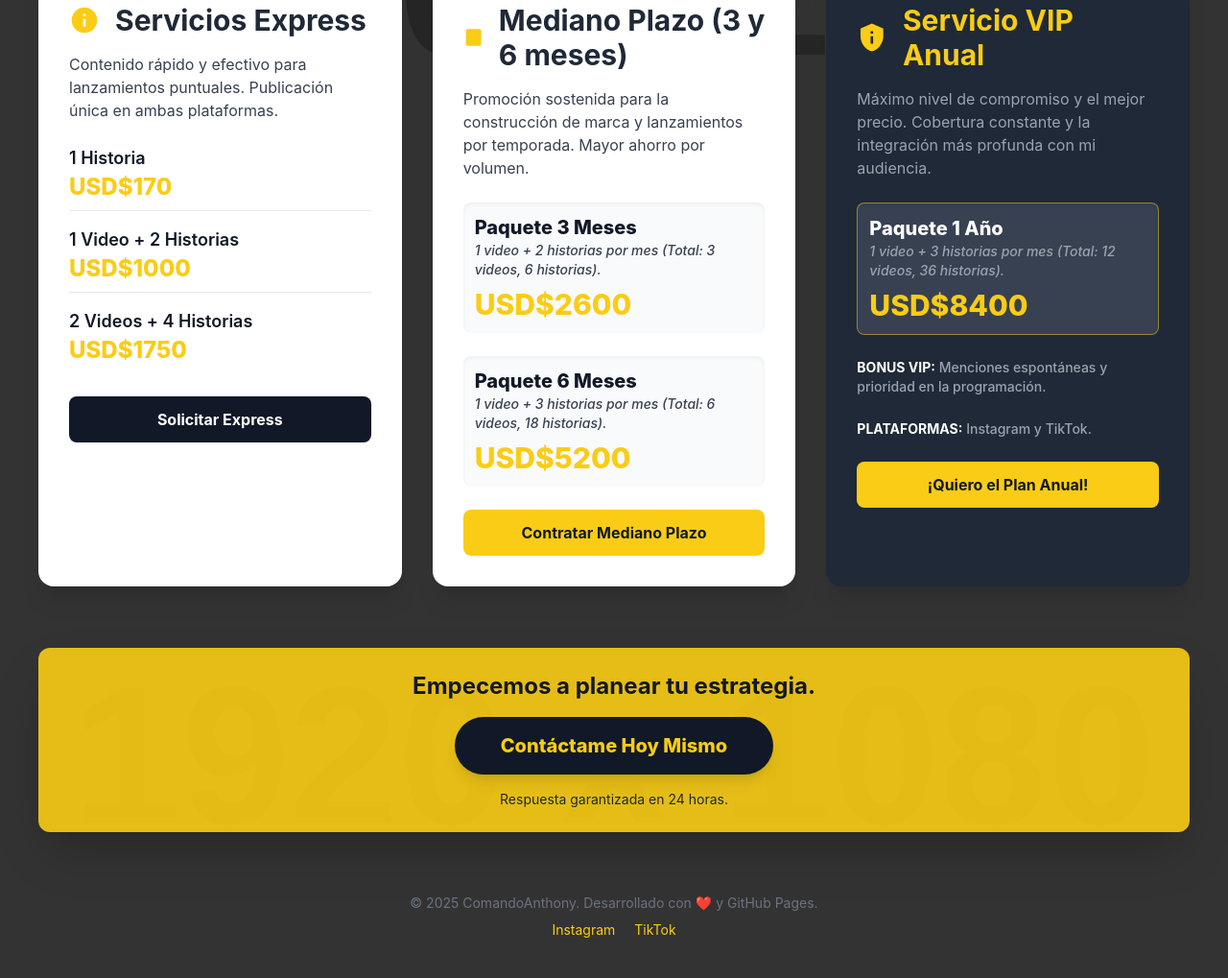
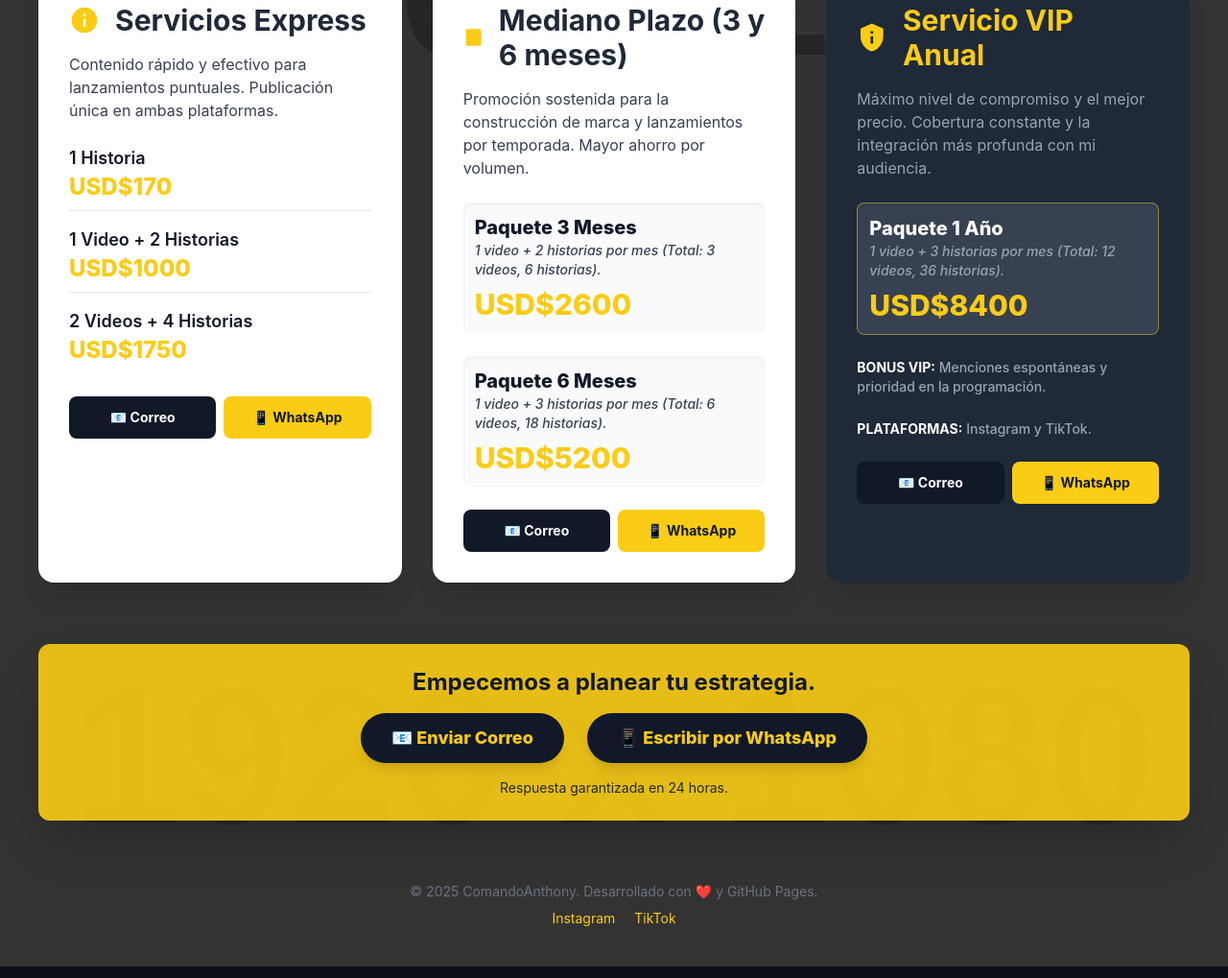
Before and after one commit to comandoanthony/comandoanthony.github.io, a plain HTML site: page index.html in a window 1280 px wide. Shown: the part 1197-2216 px from the top of the page at 96% size. Drawn offline with nearby package versions, Linux system fonts and the light colour scheme; placeholder pictures from the web are drawn by us.

Commit message:
Update index.html

```diff
--- a/index.html
+++ b/index.html
@@ -1,11 +1,11 @@
 
-   <!DOCTYPE html>
+
+       <!DOCTYPE html>
 <html lang="es">
 <head>
     <meta charset="UTF-8">
     <meta name="viewport" content="width=device-width, initial-scale=1.0">
     <title>Servicios de Publicidad en Redes Sociales | ComandoAnthony</title>
-    <!-- Carga de Tailwind CSS -->
     <script src="https://cdn.tailwindcss.com"></script>
     <style>
         /* Define la fuente Inter y el estilo del cuerpo */
@@ -73,7 +73,6 @@
             border-radius: 4px;
         }
     </style>
-    <!-- Configuración de color para Tailwind -->
     <script>
         tailwind.config = {
             theme: {
@@ -92,78 +91,65 @@
     <div class="background-container">
         <div class="overlay"></div>
 
-        <!-- Contenido principal centrado y con max-width para legibilidad -->
         <div class="relative z-10 p-4 md:p-10 w-full max-w-7xl mx-auto">
 
-            <!-- Encabezado y Propuesta de Valor -->
             <header class="text-center mb-16 bg-gray-900/80 backdrop-blur-sm p-8 rounded-2xl shadow-2xl border-b-4 border-primary">
                 <h1 class="text-5xl md:text-7xl font-extrabold text-white mb-4 leading-tight">
                     <span class="text-primary">ComandoAnthony</span><br class="block md:hidden"/> | Publicidad con Impacto
                 </h1>
 
                 <p class="text-xl md:text-2xl text-gray-300 max-w-4xl mx-auto mt-6">
-                    Soy un <strong class="text-primary">creador de contenido influyente</strong> especializado en ayudar a las marcas a crecer. Mis servicios combinados en *Instagram y TikTok* garantizan la máxima exposición y conversión para tu producto.
+                    Soy un <strong class="text-primary">creador de contenido influyente</strong> especializado en [Nicho/Intereses]. Mis servicios combinados en *Instagram y TikTok* garantizan la máxima exposición y conversión para tu producto.
                 </p>
             </header>
 
-            <!-- SECCIÓN 1: ESTADÍSTICAS CLAVE Y PRUEBA SOCIAL -->
             <section class="mb-16">
                 <h2 class="text-4xl font-bold text-center text-white mb-10">Resultados que Impulsan tu Marca</h2>
 
-                <!-- Bloque de Métricas -->
                 <div class="grid grid-cols-2 md:grid-cols-4 gap-6 text-center mb-12">
 
-                    <!-- Métrica 1: Seguidores (ACTUALIZADO: 2.5M+) -->
                     <div class="bg-secondary/70 p-4 rounded-xl shadow-lg border-b-4 border-primary">
                         <p class="text-4xl font-extrabold text-white">2.5M+</p>
                         <p class="text-sm text-gray-400 mt-1">Seguidores Combinados</p>
                     </div>
 
-                    <!-- Métrica 2: Alcance Total (ACTUALIZADO: 50M) -->
                     <div class="bg-secondary/70 p-4 rounded-xl shadow-lg border-b-4 border-primary">
                         <p class="text-4xl font-extrabold text-white">50M+</p>
                         <p class="text-sm text-gray-400 mt-1">Cuentas Alcanzadas (30 Días)</p>
                     </div>
 
-                    <!-- Métrica 3: Impresiones (ACTUALIZADO: 30M) -->
                     <div class="bg-secondary/70 p-4 rounded-xl shadow-lg border-b-4 border-primary">
                         <p class="text-4xl font-extrabold text-white">30M+</p>
                         <p class="text-sm text-gray-400 mt-1">Impresiones Mensuales</p>
                     </div>
 
-                    <!-- Métrica 4: Demografía (SIN CAMBIOS) -->
                     <div class="bg-secondary/70 p-4 rounded-xl shadow-lg border-b-4 border-primary">
                         <p class="text-4xl font-extrabold text-white">70%</p>
                         <p class="text-sm text-gray-400 mt-1">Audiencia Clave (18-35 Años)</p>
                     </div>
                 </div>
 
-                <!-- Carrusel de Testimonios (Arrastrable en móvil) -->
                 <h3 class="text-2xl font-semibold text-white mb-6">Testimonios de Clientes</h3>
                 <div class="testimonial-carousel">
 
-                    <!-- Testimonio 1 -->
                     <div class="testimonial-card bg-white p-6 rounded-xl shadow-2xl">
                         <p class="text-gray-700 italic mb-4">"El paquete de 3 meses superó nuestras expectativas. La audiencia de ComandoAnthony es increíblemente fiel, lo que se tradujo en un aumento del 30% en las ventas directas."</p>
                         <p class="font-bold text-gray-900">- Ana Gómez</p>
                         <p class="text-sm text-gray-500">Jefa de Marketing, Marca de Ropa [EJEMPLO]</p>
                     </div>
 
-                    <!-- Testimonio 2 -->
                     <div class="testimonial-card bg-white p-6 rounded-xl shadow-2xl">
                         <p class="text-gray-700 italic mb-4">"Necesitábamos una inyección de viralidad y el servicio express de videos en TikTok fue la solución. Obtuvimos miles de reproducciones en menos de 48 horas."</p>
                         <p class="font-bold text-gray-900">- Ricardo Sanz</p>
                         <p class="text-sm text-gray-500">Fundador, Startup Tecnológica [EJEMPLO]</p>
                     </div>
 
-                    <!-- Testimonio 3 -->
                     <div class="testimonial-card bg-white p-6 rounded-xl shadow-2xl">
                         <p class="text-gray-700 italic mb-4">"El plan VIP Anual nos da tranquilidad. Sabemos que nuestra marca tiene presencia constante y relevante en dos de las plataformas más importantes. Un socio de confianza."</p>
                         <p class="font-bold text-gray-900">- María Flores</p>
                         <p class="text-sm text-gray-500">Gerente Comercial, Empresa de Servicios [EJEMPLO]</p>
                     </div>
 
-                    <!-- Testimonio 4 (Placeholder) -->
                     <div class="testimonial-card bg-white p-6 rounded-xl shadow-2xl">
                         <p class="text-gray-700 italic mb-4">"¡Añade tu mejor testimonio aquí! La prueba social es clave. No olvides incluir la marca con la que trabajaste para darle credibilidad."</p>
                         <p class="font-bold text-gray-900">- Nombre del Cliente</p>
@@ -176,13 +162,10 @@
                 </p>
             </section>
 
-            <!-- Título de Servicios -->
             <h2 class="text-4xl font-bold text-center text-white mb-10">Tarifas y Paquetes de Publicidad</h2>
 
-            <!-- SECCIÓN 2: GRID DE PAQUETES (SIN CAMBIOS) -->
             <div class="grid grid-cols-1 lg:grid-cols-3 gap-8">
 
-                <!-- Tarjeta de Servicio: SERVICIOS EXPRESS (ONE-TIME) -->
                 <div class="bg-white p-8 rounded-2xl shadow-xl transition duration-300 transform hover:scale-[1.03] hover:shadow-primary/70 border-t-4 border-primary">
                     <div class="flex items-center mb-4">
                         <svg class="w-8 h-8 mr-4 text-primary" fill="currentColor" viewBox="0 0 24 24"><path d="M12 2C6.48 2 2 6.48 2 12s4.48 10 10 10 10-4.48 10-10S17.52 2 12 2zm1 15h-2v-6h2v6zm0-8h-2V7h2v2z"/></svg>
@@ -191,29 +174,32 @@
                     <p class="text-gray-700 mb-6">Contenido rápido y efectivo para lanzamientos puntuales. Publicación única en ambas plataformas.</p>
 
                     <ul class="space-y-4 text-gray-600 font-medium">
-                        <!-- Paquete 1 Historia -->
                         <li class="border-b pb-2">
                             <span class="block text-lg font-semibold text-gray-900">1 Historia</span>
                             <span class="text-2xl font-extrabold text-primary">USD$170</span>
                         </li>
 
-                        <!-- Paquete 1 Video + 2 Historias -->
                         <li class="border-b pb-2">
                             <span class="block text-lg font-semibold text-gray-900">1 Video + 2 Historias</span>
                             <span class="text-2xl font-extrabold text-primary">USD$1000</span>
                         </li>
 
-                        <!-- Paquete 2 Videos + 4 Historias -->
                         <li class="pb-2">
                             <span class="block text-lg font-semibold text-gray-900">2 Videos + 4 Historias</span>
                             <span class="text-2xl font-extrabold text-primary">USD$1750</span>
                         </li>
                     </ul>
 
-                    <a href="#contacto" class="block mt-6 text-center bg-gray-900 text-white py-3 rounded-lg font-bold hover:bg-gray-800 transition">Solicitar Express</a>
-                </div>
+                    <div class="flex justify-center space-x-2 mt-6">
+                        <a href="mailto:comandoanthonybusiness@gmail.com" class="flex-1 text-center bg-gray-900 text-white py-3 rounded-lg font-bold hover:bg-gray-800 transition text-sm">
+                            📧 Correo
+                        </a>
+                        <a href="https://wa.me/18495231725" target="_blank" class="flex-1 text-center bg-primary text-gray-900 py-3 rounded-lg font-bold hover:bg-yellow-500 transition text-sm">
+                            📱 WhatsApp
+                        </a>
+                    </div>
+                    </div>
 
-                <!-- Tarjeta de Servicio: PAQUETES A MEDIANO PLAZO -->
                 <div class="bg-white p-8 rounded-2xl shadow-xl transition duration-300 transform hover:scale-[1.03] hover:shadow-primary/70 border-t-4 border-primary">
                     <div class="flex items-center mb-4">
                         <svg class="w-8 h-8 mr-4 text-primary" fill="currentColor" viewBox="0 0 24 24"><path d="M16 11H8V8h8v3zm-8 4h8v-3H8v3zm11 7H5c-1.1 0-2-.9-2-2V4c0-1.1.9-2 2-2h14c1.1 0 2 .9 2 2v16c0 1.1-.9 2-2 2zM7 4h10v2H7V4zm12 16H5V7h14v13z"/></svg>
@@ -222,14 +208,12 @@
                     <p class="text-gray-700 mb-6">Promoción sostenida para la construcción de marca y lanzamientos por temporada. Mayor ahorro por volumen.</p>
 
                     <ul class="space-y-6 text-gray-600 font-medium">
-                        <!-- Paquete 3 Meses -->
                         <li class="p-3 bg-gray-50 rounded-lg shadow-inner">
                             <span class="block text-xl font-extrabold text-gray-900">Paquete 3 Meses</span>
                             <p class="text-sm text-gray-700 italic mb-2">1 video + 2 historias por mes (Total: 3 videos, 6 historias).</p>
                             <span class="text-3xl font-extrabold text-primary">USD$2600</span>
                         </li>
 
-                        <!-- Paquete 6 Meses -->
                         <li class="p-3 bg-gray-50 rounded-lg shadow-inner">
                             <span class="block text-xl font-extrabold text-gray-900">Paquete 6 Meses</span>
                             <p class="text-sm text-gray-700 italic mb-2">1 video + 3 historias por mes (Total: 6 videos, 18 historias).</p>
@@ -237,10 +221,16 @@
                         </li>
                     </ul>
 
-                    <a href="#contacto" class="block mt-6 text-center bg-primary text-gray-900 py-3 rounded-lg font-bold hover:bg-yellow-500 transition">Contratar Mediano Plazo</a>
-                </div>
+                    <div class="flex justify-center space-x-2 mt-6">
+                        <a href="mailto:comandoanthonybusiness@gmail.com" class="flex-1 text-center bg-gray-900 text-white py-3 rounded-lg font-bold hover:bg-gray-800 transition text-sm">
+                            📧 Correo
+                        </a>
+                        <a href="https://wa.me/18495231725" target="_blank" class="flex-1 text-center bg-primary text-gray-900 py-3 rounded-lg font-bold hover:bg-yellow-500 transition text-sm">
+                            📱 WhatsApp
+                        </a>
+                    </div>
+                    </div>
 
-                <!-- Tarjeta de Servicio: SERVICIO VIP ANUAL -->
                 <div class="bg-gray-800 p-8 rounded-2xl shadow-xl transition duration-300 transform hover:scale-[1.03] hover:shadow-primary/70 border-t-4 border-primary">
                     <div class="flex items-center mb-4">
                         <svg class="w-8 h-8 mr-4 text-primary" fill="currentColor" viewBox="0 0 24 24"><path d="M12 1L3 5v6c0 5.55 3.84 10.74 9 12 5.16-1.26 9-6.45 9-12V5l-9-4zm-1 6h2v2h-2V7zm0 4h2v6h-2v-6z"/></svg>
@@ -249,7 +239,6 @@
                     <p class="text-gray-400 mb-6">Máximo nivel de compromiso y el mejor precio. Cobertura constante y la integración más profunda con mi audiencia.</p>
 
                     <ul class="space-y-6 text-gray-300 font-medium">
-                        <!-- Paquete Anual -->
                         <li class="p-3 bg-gray-700 rounded-lg shadow-inner border border-primary/50">
                             <span class="block text-xl font-extrabold text-white">Paquete 1 Año</span>
                             <p class="text-sm text-gray-400 italic mb-2">1 video + 3 historias por mes (Total: 12 videos, 36 historias).</p>
@@ -264,32 +253,39 @@
                         </li>
                     </ul>
 
-                    <a href="#contacto" class="block mt-6 text-center bg-primary text-gray-900 py-3 rounded-lg font-bold hover:bg-yellow-500 transition">¡Quiero el Plan Anual!</a>
-                </div>
+                    <div class="flex justify-center space-x-2 mt-6">
+                        <a href="mailto:comandoanthonybusiness@gmail.com" class="flex-1 text-center bg-gray-900 text-white py-3 rounded-lg font-bold hover:bg-gray-800 transition text-sm">
+                            📧 Correo
+                        </a>
+                        <a href="https://wa.me/18495231725" target="_blank" class="flex-1 text-center bg-primary text-gray-900 py-3 rounded-lg font-bold hover:bg-yellow-500 transition text-sm">
+                            📱 WhatsApp
+                        </a>
+                    </div>
+                    </div>
 
             </div>
 
-            <!-- Llamada a la Acción (CTA) -->
             <div id="contacto" class="text-center mt-16 p-6 bg-primary/90 rounded-xl shadow-2xl">
                 <p class="text-2xl font-bold text-gray-900 mb-4">Empecemos a planear tu estrategia.</p>
-                <!--
-                    * PASO 2: EDITA ESTE ENLACE (Tu correo o link de contacto) *
-                 -->
-                <a href="mailto:tu-correo-aqui@ejemplo.com" class="inline-block px-12 py-4 bg-gray-900 text-primary text-xl font-extrabold rounded-full shadow-lg transition duration-300 hover:bg-gray-800 hover:text-white transform hover:scale-105">
-                    Contáctame Hoy Mismo
-                </a>
+
+                <div class="flex flex-col sm:flex-row justify-center space-y-4 sm:space-y-0 sm:space-x-6">
+                    <a href="mailto:comandoanthonybusiness@gmail.com" class="inline-block px-8 py-3 bg-gray-900 text-primary text-lg font-extrabold rounded-full shadow-lg transition duration-300 hover:bg-gray-800 hover:text-white transform hover:scale-105">
+                        📧 Enviar Correo
+                    </a>
+                    <a href="https://wa.me/18495231725" target="_blank" class="inline-block px-8 py-3 bg-gray-900 text-primary text-lg font-extrabold rounded-full shadow-lg transition duration-300 hover:bg-gray-800 hover:text-white transform hover:scale-105">
+                        📱 Escribir por WhatsApp
+                    </a>
+                </div>
                 <p class="mt-4 text-sm text-gray-800">
                     Respuesta garantizada en 24 horas.
                 </p>
             </div>
 
-            <!-- Footer con enlaces a tus redes -->
             <footer class="text-center mt-16 text-gray-500 text-sm">
                 &copy; 2025 ComandoAnthony. Desarrollado con ❤️ y GitHub Pages.
                 <div class="mt-2 space-x-4">
-                    <!-- Recuerda actualizar estos enlaces con tus URLs reales de Instagram y TikTok -->
-                    <a href="https://instagram.com/tu_usuario_ig" target="_blank" class="text-primary hover:text-white transition">Instagram</a>
-                    <a href="https://tiktok.com/@tu_usuario_tt" target="_blank" class="text-primary hover:text-white transition">TikTok</a>
+                    <a href="https://www.instagram.com/comandoanthony" target="_blank" class="text-primary hover:text-white transition">Instagram</a>
+                    <a href="https://www.tiktok.com/@comandoanthony" target="_blank" class="text-primary hover:text-white transition">TikTok</a>
                 </div>
             </footer>
 
```
